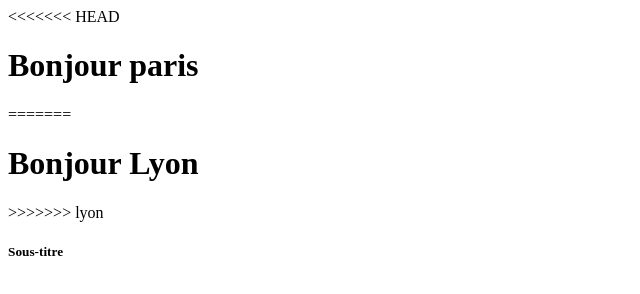
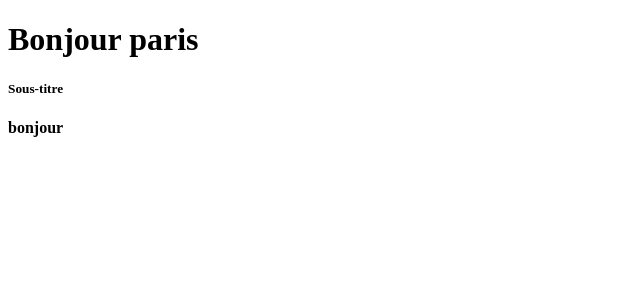
Before and after one commit to matthieup416/essaigit, a plain HTML site: page index.htm in a window 1280 px wide. Shown: the whole page, without its empty margins (0-640 px from the left). Drawn offline with Linux system fonts and the light colour scheme.

Commit message:
ajout h4

```diff
--- a/index.htm
+++ b/index.htm
@@ -8,11 +8,8 @@
     <link href="style.css" rel="stylesheet" />
   </head>
   <body>
-<<<<<<< HEAD
     <h1>Bonjour paris</h1>
-=======
-    <h1>Bonjour Lyon</h1>
->>>>>>> lyon
     <h5>Sous-titre</h5>
+    <h4>bonjour</h4>
   </body>
 </html>
```
